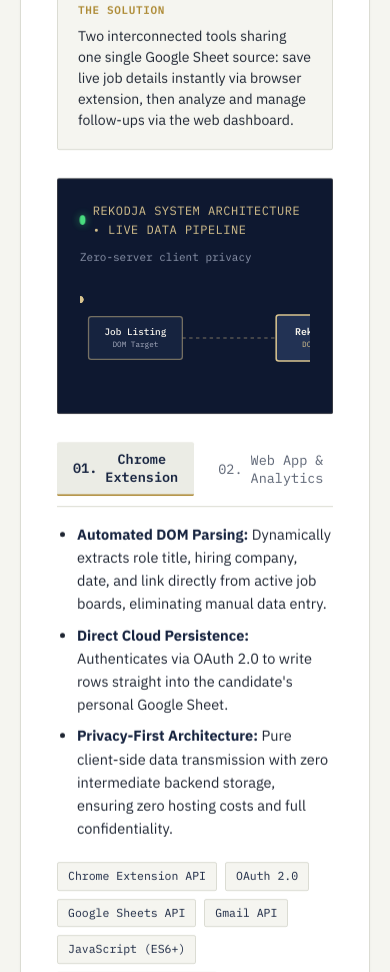
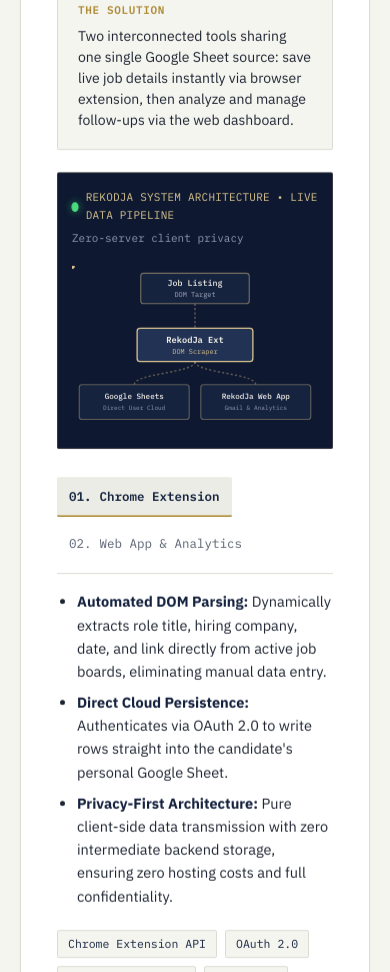
Before and after one commit to AidilFarhan/aidilfarhanjas.github.io, a plain HTML site: page index.html in a window 390 px wide. Shown: the part 1382-2354 px from the top of the page. Drawn offline with Linux system fonts and the light colour scheme.

Commit message:
fix(mobile): reflow RekodJa live pipeline animation into responsive layout for iPhone and mobile screens

```diff
--- a/index.html
+++ b/index.html
@@ -466,15 +466,24 @@
     /* SVG Schematic Flow */
     .pipeline-svg-wrap {
       width: 100%;
-      overflow-x: auto;
+      display: flex;
+      justify-content: center;
+      align-items: center;
       padding: 6px 0;
     }
 
-    .pipeline-svg-wrap svg {
+    .pipeline-svg-desktop {
       display: block;
       width: 100%;
-      min-width: 580px;
-      height: 94px;
+      max-width: 600px;
+      height: auto;
+    }
+
+    .pipeline-svg-mobile {
+      display: none;
+      width: 100%;
+      max-width: 340px;
+      height: auto;
     }
 
     /* Component Architecture Tabs */
@@ -1268,6 +1277,38 @@
       .focus-list { flex-direction: column; gap: 12px; }
       .focus-item { min-width: 100%; }
       .impact-metrics-row { grid-template-columns: 1fr; gap: 12px; }
+    }
+
+    @media (max-width: 640px) {
+      .flow-diagram-container {
+        padding: 16px 14px;
+        margin: 20px 0 18px;
+      }
+      .flow-diagram-header {
+        flex-direction: column;
+        align-items: flex-start;
+        gap: 6px;
+        margin-bottom: 12px;
+      }
+      .flow-diagram-title {
+        font-size: 11px;
+        letter-spacing: 0.02em;
+      }
+      .pipeline-svg-desktop {
+        display: none !important;
+      }
+      .pipeline-svg-mobile {
+        display: block !important;
+      }
+      .arch-tabs-nav {
+        flex-wrap: wrap;
+        gap: 6px;
+      }
+      .arch-tab-btn {
+        font-size: 12.5px;
+        padding: 6px 12px;
+        min-height: 40px;
+      }
     }
 
     @media (prefers-reduced-motion: reduce) {
@@ -1376,7 +1417,8 @@
           </div>
 
           <div class="pipeline-svg-wrap">
-            <svg viewBox="0 0 680 90" fill="none" xmlns="http://www.w3.org/2000/svg">
+            <!-- Desktop Layout (>= 641px) -->
+            <svg class="pipeline-svg-desktop" viewBox="0 0 600 90" fill="none" xmlns="http://www.w3.org/2000/svg">
               <!-- Connecting Paths -->
               <path d="M120 45 L 230 45" stroke="rgba(217, 196, 143, 0.35)" stroke-width="2" stroke-dasharray="4 4" />
               <path d="M350 45 L 460 25" stroke="rgba(217, 196, 143, 0.35)" stroke-width="2" stroke-dasharray="4 4" />
@@ -1412,6 +1454,45 @@
               <rect x="460" y="48" width="130" height="38" rx="3" fill="#16233F" stroke="rgba(217,196,143,0.4)" stroke-width="1.5"/>
               <text x="525" y="67" fill="#F8F5ED" font-size="10.5" font-family="'IBM Plex Mono', monospace" text-anchor="middle">RekodJa Web App</text>
               <text x="525" y="79" fill="#8F98AE" font-size="8.5" font-family="'IBM Plex Mono', monospace" text-anchor="middle">Gmail Scan &amp; Analytics</text>
+            </svg>
+
+            <!-- Mobile Layout (<= 640px) -->
+            <svg class="pipeline-svg-mobile" viewBox="0 0 340 222" fill="none" xmlns="http://www.w3.org/2000/svg">
+              <!-- Connecting Paths -->
+              <path d="M 170 52 L 170 86" stroke="rgba(217, 196, 143, 0.4)" stroke-width="2" stroke-dasharray="3 3" />
+              <path d="M 170 132 C 170 148, 86 148, 86 164" stroke="rgba(217, 196, 143, 0.4)" stroke-width="2" stroke-dasharray="3 3" />
+              <path d="M 170 132 C 170 148, 254 148, 254 164" stroke="rgba(217, 196, 143, 0.4)" stroke-width="2" stroke-dasharray="3 3" />
+
+              <!-- Animated Data Pulse Packets -->
+              <circle r="3.5" fill="#D9C48F">
+                <animateMotion path="M 170 52 L 170 86" dur="1.8s" repeatCount="indefinite" />
+              </circle>
+              <circle r="3.5" fill="#D9C48F">
+                <animateMotion path="M 170 132 C 170 148, 86 148, 86 164" dur="2.2s" begin="0.8s" repeatCount="indefinite" />
+              </circle>
+              <circle r="3.5" fill="#D9C48F">
+                <animateMotion path="M 170 132 C 170 148, 254 148, 254 164" dur="2.2s" begin="0.8s" repeatCount="indefinite" />
+              </circle>
+
+              <!-- Node 1: Job Listing -->
+              <rect x="95" y="10" width="150" height="42" rx="4" fill="#16233F" stroke="rgba(217,196,143,0.5)" stroke-width="1.5"/>
+              <text x="170" y="27" fill="#F8F5ED" font-size="11.5" font-family="'IBM Plex Mono', monospace" text-anchor="middle" font-weight="500">Job Listing</text>
+              <text x="170" y="42" fill="#A9AEC0" font-size="9.5" font-family="'IBM Plex Mono', monospace" text-anchor="middle">DOM Target</text>
+
+              <!-- Node 2: RekodJa Ext -->
+              <rect x="90" y="86" width="160" height="46" rx="4" fill="#223254" stroke="#D9C48F" stroke-width="1.8"/>
+              <text x="170" y="106" fill="#F8F5ED" font-size="12" font-family="'IBM Plex Mono', monospace" text-anchor="middle" font-weight="600">RekodJa Ext</text>
+              <text x="170" y="122" fill="#D9C48F" font-size="9.5" font-family="'IBM Plex Mono', monospace" text-anchor="middle">DOM Scraper</text>
+
+              <!-- Node 3: Google Sheets -->
+              <rect x="10" y="164" width="152" height="48" rx="4" fill="#16233F" stroke="rgba(217,196,143,0.4)" stroke-width="1.5"/>
+              <text x="86" y="184" fill="#F8F5ED" font-size="10.5" font-family="'IBM Plex Mono', monospace" text-anchor="middle" font-weight="500">Google Sheets</text>
+              <text x="86" y="199" fill="#8F98AE" font-size="8.5" font-family="'IBM Plex Mono', monospace" text-anchor="middle">Direct User Cloud</text>
+
+              <!-- Node 4: Web App & DB -->
+              <rect x="178" y="164" width="152" height="48" rx="4" fill="#16233F" stroke="rgba(217,196,143,0.4)" stroke-width="1.5"/>
+              <text x="254" y="184" fill="#F8F5ED" font-size="10.5" font-family="'IBM Plex Mono', monospace" text-anchor="middle" font-weight="500">RekodJa Web App</text>
+              <text x="254" y="199" fill="#8F98AE" font-size="8.5" font-family="'IBM Plex Mono', monospace" text-anchor="middle">Gmail &amp; Analytics</text>
             </svg>
           </div>
         </div>
```
